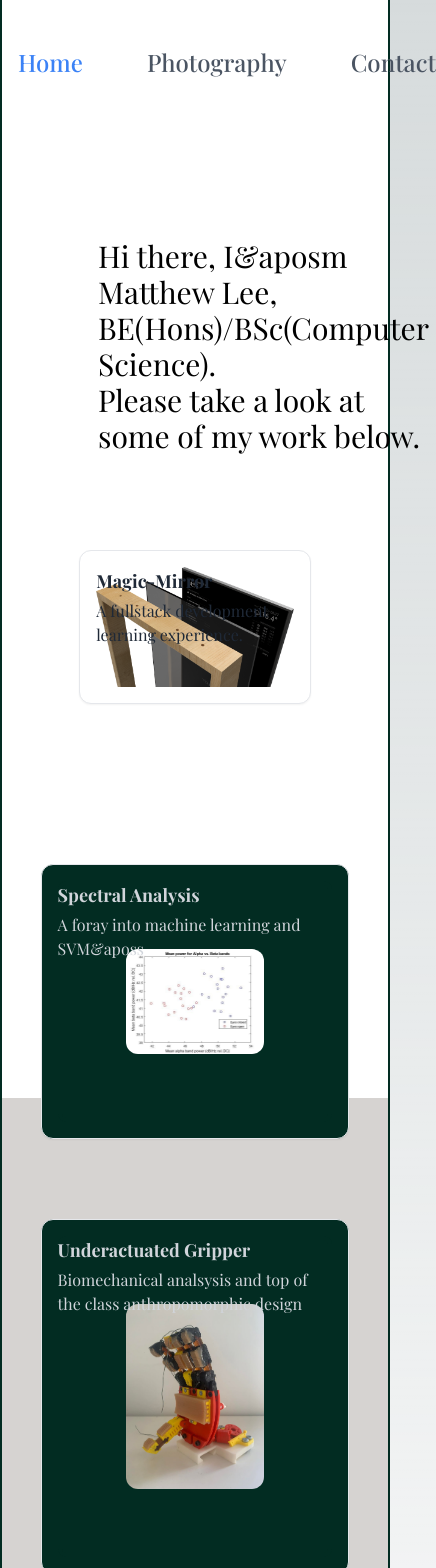
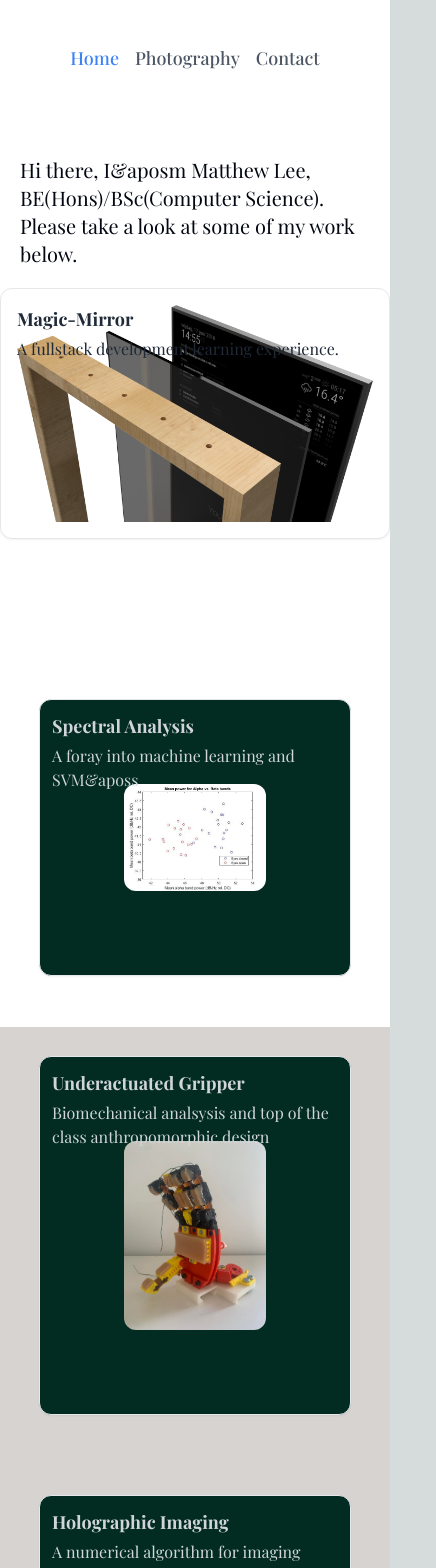
Before and after one commit to matthue-lee/personal-website, a Next.js app: page / in a window 390 px wide. Shown: the part 20-1588 px from the top of the page, 436 px wide, since content can reach past the window. Built offline with nearby package versions, Linux system fonts and the light colour scheme; a web font is replaced by a local one.

Commit message:
more mobile optimisations

```diff
--- a/src/app/layout.tsx
+++ b/src/app/layout.tsx
@@ -25,13 +25,13 @@ export default function RootLayout({
     <html lang="en">
 
       <body className={playfair.className}>
-      <div className="min-h-screen border-2 md:border-[50px] border-emerald-950">
-      <header className="flex items-center w-full bg-white text-sm py-16 dark:bg-neutral-800">
-        <nav className="max-w-[85rem] w-full mx-auto flex items-center justify-between px-4">
-         <div className="flex flex-grow justify-center gap-16">
-            <a className="font-medium text-2xl text-blue-500 focus:outline-none" href="/" aria-current="page">Home</a>
-            <a className="font-medium text-2xl text-gray-600 hover:text-gray-400 focus:outline-none focus:text-gray-400 dark:text-neutral-400 dark:hover:text-neutral-500 dark:focus:text-neutral-500" href="#">Photography</a>
-            <a className="font-medium text-2xl text-gray-600 hover:text-gray-400 focus:outline-none focus:text-gray-400 dark:text-neutral-400 dark:hover:text-neutral-500 dark:focus:text-neutral-500" href="#">Contact</a>
+      <div className="min-h-screen md:border-[50px] md:border-emerald-950 bg-white">
+      <header className="flex items-center w-full bg-white text-sm py-16 md:dark:bg-neutral-800">
+        <nav className="max-w-[85rem] w-full mx-auto flex items-center justify-between px-4 sm:px-2">
+         <div className="flex flex-grow justify-center gap-4 md:gap-16">
+            <a className="font-medium text-lg md:text-2xl  text-blue-500 focus:outline-none" href="/" aria-current="page">Home</a>
+            <a className="font-medium text-lg md:text-2xl  text-gray-600 hover:text-gray-400 focus:outline-none focus:text-gray-400 dark:text-neutral-400 dark:hover:text-neutral-500 dark:focus:text-neutral-500" href="#">Photography</a>
+            <a className="font-medium text-lg md:text-2xl  text-gray-600 hover:text-gray-400 focus:outline-none focus:text-gray-400 dark:text-neutral-400 dark:hover:text-neutral-500 dark:focus:text-neutral-500" href="#">Contact</a>
           </div>
         </nav>
       </header>
--- a/src/app/magic-mirror/page.js
+++ b/src/app/magic-mirror/page.js
@@ -3,7 +3,7 @@ import CodeBlock from '../../components/codeBlock'
 
 export default function page() {
   return (
-<div className="md:p-5 bg-white">
+<div className="md:p-5 bg-white px-2">
   {/* Text Section */}
   <h3 className="font-bold text-gray-800 bg-white text-4xl">
     Magic-Mirror
@@ -17,7 +17,7 @@ export default function page() {
   <div className="my-24"></div>
 
   {/* Full width image container */}
-  <div className="w-full">
+  <div className="w-full overflow-hidden">
     <img
       className="w-full h-auto"
       src="/images/coloredMirror.jpg"
@@ -45,14 +45,14 @@ export default function page() {
 
     {/* Images container */}
     <div className="md:w-1/3">
-      <div className="w-[100vw] md:w-full">
+      <div className="w-[100vw] md:w-full overflow-hidden">
         <img
           className="w-full h-auto rounded-lg"
           src="/images/gantt.jpg"
           alt="First Image"
         />
         <img
-          className="w-full h-auto rounded-lg mt-4"
+          className="w-full h-auto rounded-lg mt-4 overflow-hidden"
           src="/images/board.png"
           alt="Second Image"
         />
@@ -72,12 +72,7 @@ export default function page() {
     <div className="w-full">
   <pre className="bg-gray-100 p-4 rounded font-mono text-sm text-gray-800 text-left w-full">
     {`
-        <a href="/magic-mirror" className="relative block bg-white border shadow-sm rounded-xl p-4 dark:bg-neutral-900 dark:border-neutral-700 dark:shadow-neutral-700/70 cursor-pointer transform transition-transform duration-300 hover:scale-105 w-[60%] z-10">
-          <img className="w-full h-auto rounded-xl" src="/content/smartmirror.png" alt="Card Image"/>
-          <div className="absolute top-0 left-0 right-0">
-            <div className="p-4 md:p-5">
-              <h3 className="text-lg font-bold text-gray-800">
-                Magic-Mirror
+    AFS;DLKFA;LSKDJF CODE
     `}
   </pre>
 </div>
--- a/src/app/page.tsx
+++ b/src/app/page.tsx
@@ -10,18 +10,18 @@ const playfair = Playfair({ subsets: ["latin"] });
 export default function Home() {
   return (
     <main
-      className="flex flex-col min-h-screen bg-white"
+      className="flex flex-col min-h-screen overflow-hidden"
       style={{
         background: "linear-gradient(to bottom, #ffffff 44%, #d6d3d1 44%)",
       }}
     >
-      <div className="text-3xl flex justify-start p-24">
+      <div className="text-xl md:text-3xl flex justify-start p-5 md:p-24 text-gray-950">
         Hi there, I&aposm Matthew Lee, BE(Hons)/BSc(Computer Science).<br />
         Please take a look at some of my work below.
       </div>
       <div className="flex-grow flex flex-col items-center">
         {/* Large Card */}
-        <a href="/magic-mirror" className="relative block bg-white border shadow-sm rounded-xl p-4 dark:bg-neutral-900 dark:border-neutral-700 dark:shadow-neutral-700/70 cursor-pointer transform transition-transform duration-300 hover:scale-105 w-[60%] z-10">
+        <a href="/magic-mirror" className="relative block bg-white border shadow-sm rounded-xl p-4 cursor-pointer transform transition-transform duration-300 hover:scale-105 w-full md:w-[60%] z-10">
     <img className="w-full h-auto rounded-xl" src="/content/smartmirror.png" alt="Card Image"/>
     <div className="absolute top-0 left-0 right-0">
       <div className="p-4 md:p-5">
@@ -42,7 +42,7 @@ export default function Home() {
             <img className="w-full h-auto rounded-xl" src="/content/sbm.jpg" alt="Card Image"/>
             </div>
             <div className="absolute top-0 left-0 right-0">
-              <div className="p-4 md:p-5">
+              <div className="p-3 md:p-5">
                 <h3 className="text-lg font-bold text-gray-300">
                   Spectral Analysis
                 </h3>
@@ -58,7 +58,7 @@ export default function Home() {
             style={{ maxHeight: '300px' }}/>
           </div>
             <div className="absolute top-0 left-0 right-0">
-              <div className="p-4 md:p-5">
+              <div className="p-3 md:p-5">
                 <h3 className="text-lg font-bold text-gray-300">
                   Underactuated Gripper
                 </h3>
@@ -73,7 +73,7 @@ export default function Home() {
             <img className="w-full h-auto rounded-xl" src="/content/p4p.png" alt="Card Image"/>
             </div>
             <div className="absolute top-0 left-0 right-0">
-              <div className="p-4 md:p-5">
+              <div className="p-3 md:p-5">
                 <h3 className="text-lg font-bold text-gray-300">
                   Holographic Imaging
                 </h3>
@@ -88,7 +88,7 @@ export default function Home() {
             <img className="w-full h-auto rounded-xl" src="https://images.unsplash.com/photo-1680868543815-b8666dba60f7?ixlib=rb-4.0.3&ixid=MnwxMjA3fDB8MHxwaG90by1wYWdlfHx8fGVufDB8fHx8&auto=format&fit=crop&w=560&q=80" alt="Card Image"/>
           </div>
             <div className="absolute top-0 left-0 right-0">
-              <div className="p-4 md:p-5">
+              <div className="p-3 md:p-5">
                 <h3 className="text-lg font-bold text-gray-300">
                   Surfboard Rack
                 </h3>
```
Lines whose indentation alone changed are shown as unchanged.
